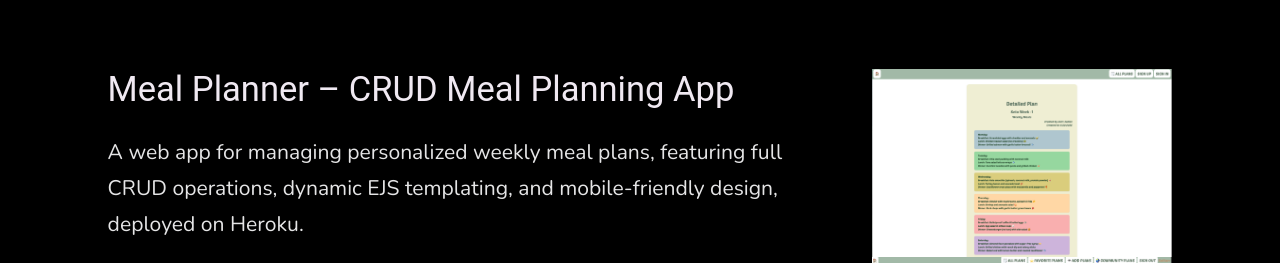
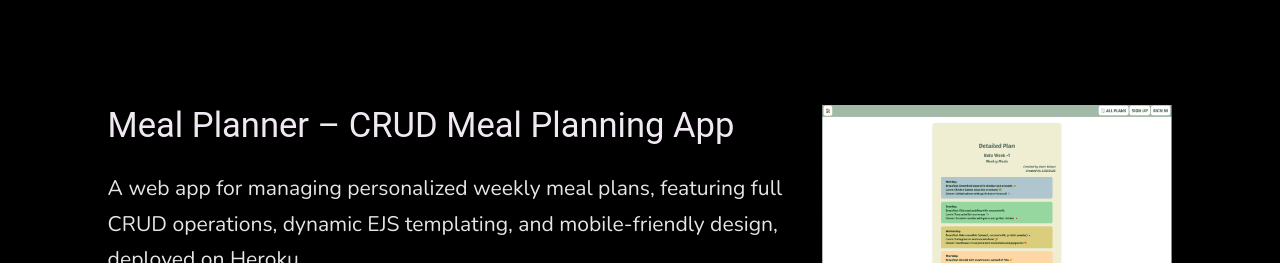
Before and after one commit to ommadova/portfolio, a plain HTML site: page index.html in a window 1280 px wide. Shown: the part 1035-1298 px from the top of the page. Drawn offline with nearby package versions, Linux system fonts and the light colour scheme.

Commit message:
Adjusting photos

```diff
--- a/index.css
+++ b/index.css
@@ -240,7 +240,7 @@ header {
 }
 
 .card-inner .work_text   { flex: 1 1 70%; max-width: 70%; }
-.card-inner .work_image { flex: 0 0 auto; max-width: 300px; }
+.card-inner .work_image { flex: 0 0 auto; max-width: 350px; }
 
 .work_text p { color: #e5e5e6; }
 
```
